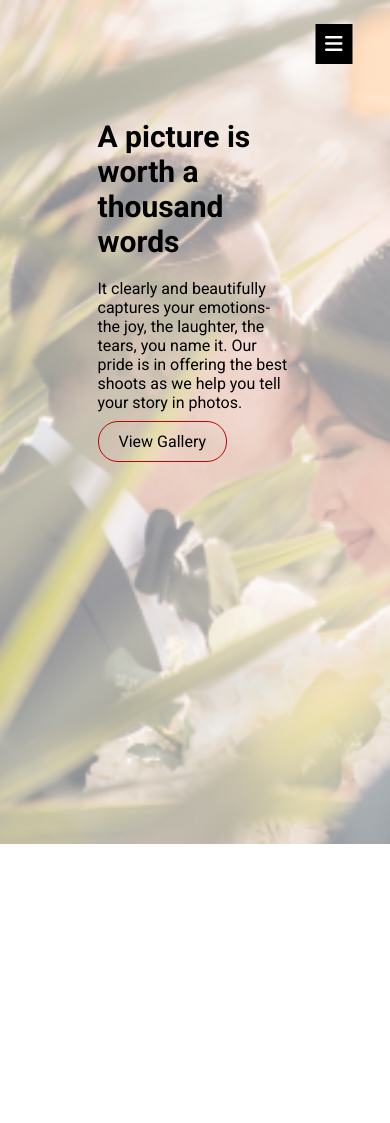
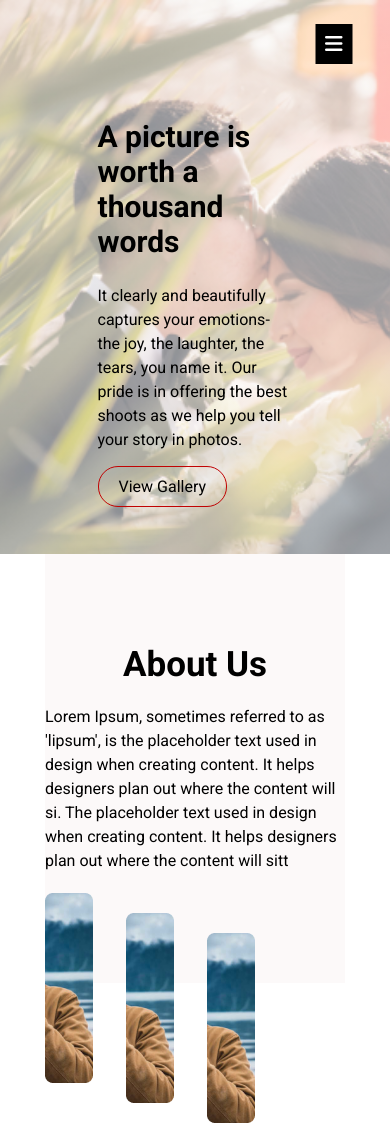
Before and after one commit to asima-chowdhury/p-react-task, a React (Create React App) app: page / in a window 390 px wide. Before the commit the page ends 844 px from the top, so only its background shows below. Built offline with nearby package versions, Linux system fonts and the light colour scheme.

Commit message:
about part done & fully responsive

```diff
--- a/src/App.js
+++ b/src/App.js
@@ -1,11 +1,13 @@
 import Home from "./components/Home/Home";
-import './App.css'
+import './App.css';
+import About from "./components/About/About";
 
 
 function App() {
   return (
     <div>
       <Home />
+      <About/>
     </div>
   );
 }
--- a/src/components/About/About.css
+++ b/src/components/About/About.css
@@ -0,0 +1,70 @@
+.container{
+    width: 1200px;
+    margin: 0 auto;
+    margin-bottom: 10%;
+}
+.about{
+    background: #FCF9F9;
+    display: flex;
+    text-align: center;
+    flex-wrap: wrap;
+    justify-content: space-around;
+    padding: 80px 0;
+}
+.about-gallery{
+    flex-basis: 20%;
+    position: relative;
+}
+.about-gallery img{
+    position: absolute;
+}
+.about-gallery img:first-child{
+    top: 0;
+    left: 0;
+}
+.about-gallery img:nth-child(2){
+    top: 20px;
+    left: 27%;
+}
+.about-gallery img:last-child {
+    top: 40px;
+    left: 54%;
+}
+.about-content{
+    flex-basis: 50%;
+}
+.about-content h1{
+    font-size: 35px;
+    margin-bottom: 20px;
+}
+.about-content p{
+    text-align: left;
+    line-height: 24px;
+}
+/* Medium Layout: 1280px. */
+@media only screen and (min-width: 992px) and (max-width: 1200px) {
+    .container{
+        width: 970px;
+    }
+}
+
+/* Tablet Layout: 768px. */
+@media only screen and (min-width: 768px) and (max-width: 991px) {
+    .container{
+        width: 750px;
+    }
+}
+
+/* Mobile Layout: 320px. */
+@media only screen and (max-width: 767px) {
+    .container{
+        width: 300px;
+    }
+    .about{
+        flex-flow: column-reverse;
+    }
+    .about-gallery, .about-content{
+        flex-basis: 100%;
+        margin: 10px 0;
+    }
+}
--- a/src/components/About/About.js
+++ b/src/components/About/About.js
@@ -1,10 +1,21 @@
 import React from 'react';
 import './About.css';
+import aboutImg from '../../images/about.png';
 
 const About = () => {
     return (
-        <div>
-            <h1>About</h1>
+        <div className="container">
+            <div className="about">
+                <div className="about-gallery">
+                    <img src={aboutImg} alt="aboutImg" />
+                    <img src={aboutImg} alt="aboutImg" />
+                    <img src={aboutImg} alt="aboutImg" />
+                </div>
+                <div className="about-content">
+                    <h1>About Us</h1>
+                    <p>Lorem Ipsum, sometimes referred to as 'lipsum', is the placeholder text used in design when creating content. It helps designers plan out where the content will si. The placeholder text used in design when creating content. It helps designers plan out where the content will sitt</p>
+                </div>
+            </div>
         </div>
     );
 };
--- a/src/components/Header/Header.css
+++ b/src/components/Header/Header.css
@@ -4,7 +4,6 @@
     justify-content: center;
     align-items: center;
     font-size: 24px;
-    position: sticky;
     top: 0;
     z-index: 999;
 }
@@ -14,7 +13,7 @@
     justify-content: center;
     align-items: center;
     height: 60px;
-    max-width: 1500px;
+    max-width: 1200px;
 }
 
 .nav-menu {
@@ -83,6 +82,7 @@
       padding: 10px;
       width: 100%;
       display: table;
+      border-bottom: 2px solid #000;
     }
 
     .nav-links:hover {
--- a/src/components/Home/Home.css
+++ b/src/components/Home/Home.css
@@ -1,5 +1,4 @@
 .home{
-    height: 100vh;
     background-position: center;
     background-size: cover;
     background-repeat: no-repeat;
--- a/src/components/Slider/Slider.css
+++ b/src/components/Slider/Slider.css
@@ -14,7 +14,8 @@
     font-size: 30px;
 }
 .slider-content p{
-    margin: 20px 0;
+    margin: 25px 0;
+    line-height: 24px;
 }
 .btn {
     border: 1px solid #C10303;
@@ -22,4 +23,10 @@
     text-decoration: none;
     padding: 10px 20px;
     color: #000;
+    transition: all 0.3s ease-in-out;
 }
+.btn:hover{
+    border: 1px solid #000;
+    background-color: #000;
+    color: #fff;
+}
```
